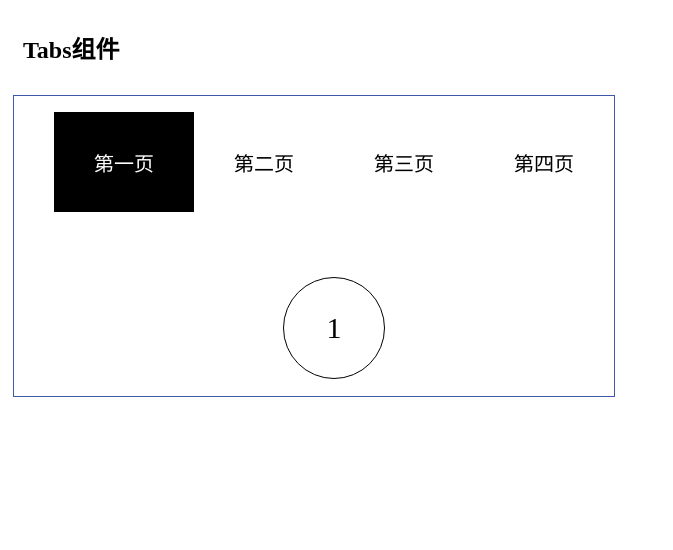
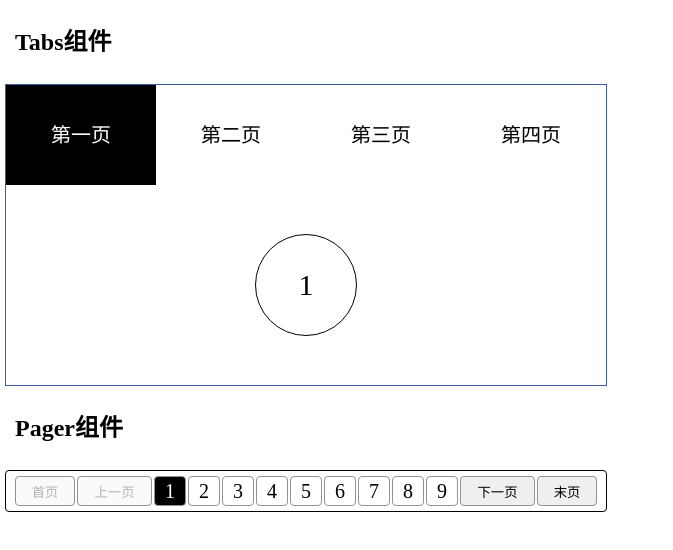
Before and after one commit to jielongINK/components, a plain HTML site: page index.html in a window 1280 px wide. Shown: the whole page, without its empty margins (0-673 px from the left). Drawn offline with Linux system fonts and the light colour scheme.

Commit message:
完成组件pager

```diff
--- a/index.html
+++ b/index.html
@@ -5,7 +5,9 @@
     <meta name="viewport" content="width=device-width, initial-scale=1.0">
     <meta http-equiv="X-UA-Compatible" content="ie=edge">
     <title>常用组件</title>
+    <link rel="stylesheet" href="./clear.css">
     <link rel="stylesheet" href="./components/tabs/tabs.css">
+    <link rel="stylesheet" href="./components/pager/pager.css">
 </head>
 <body>
     <div class="container">
@@ -32,8 +34,19 @@
                 </li>
             </ol>
         </div>
+        <h3>Pager组件</h3>
+        <div class="pager">
+            <nav>
+                <button class="first">首页</button>
+                <button class="prev">上一页</button>
+                <ol data-role="pager"></ol>
+                <button class="next">下一页</button>
+                <button class="last">末页</button>
+            </nav>
+        </div>
     </div>
     <script src="./tools/dom.js"></script>
     <script src="./components/tabs/tabs.js"></script>
+    <script src="./components/pager/pager.js"></script>
 </body>
 </html>
```
